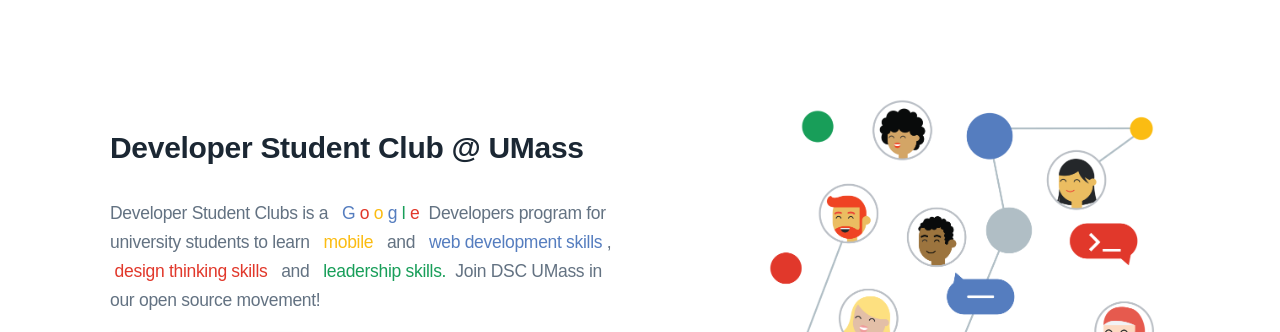
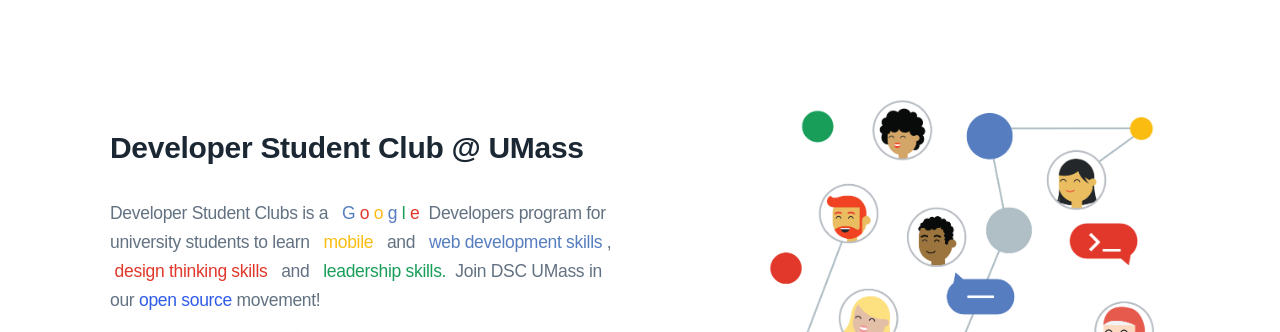
Before and after one commit to dsc-umass/umass-dsc-website, a website: page public/src/index.html in a window 1280 px wide. Shown: the part 76-408 px from the top of the page. Drawn offline with Linux system fonts and the light colour scheme; files that its build step writes are made by us from their sources; files whose address does not match are found by name; a web font is replaced by a local one.

Commit message:
minor fixes

```diff
--- a/public/src/index.html
+++ b/public/src/index.html
@@ -107,7 +107,7 @@
                                     <first-letter>web development skills</first-letter> , <third-letter>&nbsp;design
                                         thinking skills</third-letter>
                                     &nbsp; and &nbsp; <forth-letter>leadership skills.</forth-letter>
-                                    &nbsp;Join DSC UMass in our open source movement!
+                                    &nbsp;Join DSC UMass in our <a href="https://github.com/dsc-umass/">open source</a> movement!
                                 </p>
                             </div>
                         </div>
@@ -333,7 +333,7 @@
             </div>
         </div>
     </section>
-
+<!--
     <section id="workshops" class="section-spacer workshops-section bg-very__gray">
         <div class="container">
             <header class="section-header text-center">
@@ -346,9 +346,9 @@
                     <li class="nav-item">
                         <a class="nav-link active" href="#upcoming">Coming Soon!</a>
                     </li>
-                    <!-- <li class="nav-item">
+                    <li class="nav-item">
                     <a class="nav-link" href="#past">Past Events</a>
-                </li> -->
+                </li>
                 </ul>
             </div>
             <div class="tab-content">
@@ -384,7 +384,7 @@
                             </div>
                         </div>
                     </div>
-<!--
+
                     <div class="col-md-4 col-12">
                         <div class="card event-card">
                             <img class="card-img-top" data-src="dist/images/assets/events/fba.png" alt="Event two poster">
@@ -435,10 +435,10 @@
                             </div>
                         </div>
                     </div>
-                </div> -->
+                </div>
         </div>
 
-        <!-- <div class="tab-pane" id="past" role="tabpanel" aria-labelledby="past">
+         <div class="tab-pane" id="past" role="tabpanel" aria-labelledby="past">
 
                 <section id="hi" class="section-spacer bg-very__gray">
                     <div class="container">
@@ -545,10 +545,10 @@
                         </div>
                     </div>
                 </section>
-            </div> -->
+            </div>
         </div>
         </div>
-    </section>
+    </section> -->
 
     <section id="team" class="section-spacer team-section">
         <div class="container">
```
Also changed, not shown: public/index.html (+1 -1 lines).
